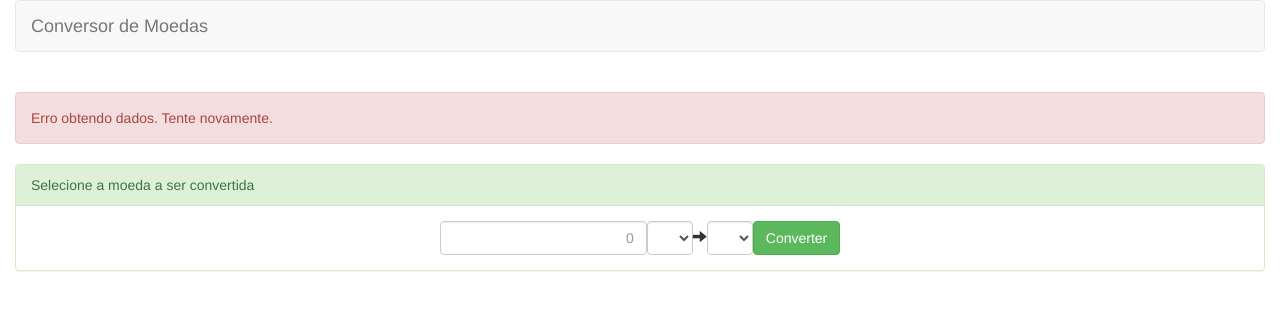
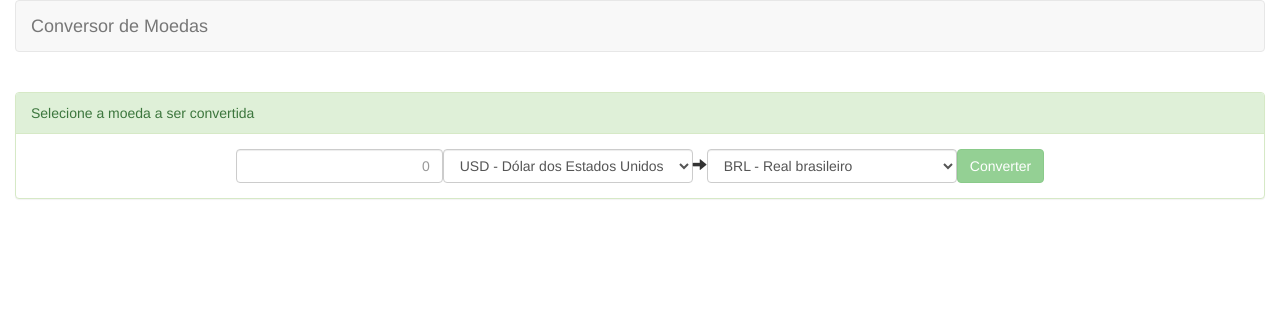
Before and after one commit to bognarjunior/conversor-de-moedas, an Angular app: page / in a window 1280 px wide. Shown: the top 310 px of the page. Built offline with nearby package versions, Linux system fonts and the light colour scheme.

Commit message:
Implementando component
Implementando o formulário de validação de moedas

```diff
--- a/src/app/conversor/components/conversor.component.html
+++ b/src/app/conversor/components/conversor.component.html
@@ -1,6 +1,7 @@
 <br />
 <div class="alert alert-danger"
-	role="alert">
+	role="alert"
+	*ngIf="possuiErro">
 	Erro obtendo dados. Tente novamente.
 </div>
 <div class="panel panel-success">
@@ -8,18 +9,24 @@
 		Selecione a moeda a ser convertida
 	</div>
 	<div class="panel-body text-center">
-	  <form class="form-inline">
+	  <form #conversaoForm="ngForm" class="form-inline">
 		<input
 			type="text"
 			name="valor"
 			class="form-control text-right"
 			placeholder="0"
+			[(ngModel)]="conversao.valor"
 			required>
 		<select
 			name="moedaDe"
 			class="form-control"
+			[(ngModel)]="conversao.moedaDe"
 			required>
-			<option>
+			<option
+				*ngFor="let moeda of moedas"
+				[value]="moeda.sigla"
+				>
+				{{ moeda.sigla }} - {{ moeda.descricao }}
 			</option>
 		</select>
 		<span class="glyphicon glyphicon-arrow-right"
@@ -27,14 +34,24 @@
 		<select
 			name="moedaPara"
 			class="form-control"
+			[(ngModel)]="conversao.moedaPara"
 			required>
-			<option>
+			<option
+				*ngFor="let moeda of moedas"
+				[value]="moeda.sigla"
+				>
+				{{ moeda.sigla }} - {{ moeda.descricao }}
 			</option>
 		</select>
 		<input
 			type="submit"
 			value="Converter"
-			class="btn btn-success">
+			class="btn btn-success"
+			data-toggle="modal"
+			data-target="#modalCotacao"
+			(click)="converter()"
+			[disabled]="!conversaoForm.form.valid"
+			>
 	  </form>
 	 </div>
 </div>
--- a/src/app/conversor/components/conversor.component.ts
+++ b/src/app/conversor/components/conversor.component.ts
@@ -1,4 +1,8 @@
-import { Component, OnInit } from '@angular/core';
+import { Component, OnInit, ViewChild } from '@angular/core';
+import { NgForm } from '@angular/forms';
+
+import { Moeda, Conversao, ConversaoResponse } from '../models';
+import { MoedaService, ConversorService } from '../services';
 
 @Component({
   selector: 'app-conversor',
@@ -7,9 +11,46 @@ import { Component, OnInit } from '@angular/core';
 })
 export class ConversorComponent implements OnInit {
 
-  constructor() { }
+  private moedas: Moeda[];
+  private conversao: Conversao;
+  private possuiErro: boolean;
+  private conversaoResponse: ConversaoResponse;
+
+  @ViewChild("conversaoForm") conversaoForm: NgForm;
+
+  constructor(
+    private moedaService: MoedaService,
+    private conversorService: ConversorService
+  ) {}
 
   ngOnInit() {
+  	this.moedas = this.moedaService.listarTodas();
+  	this.init();
   }
 
+  /**
+   * Efetua a chamada para a conversão dos valores.
+   *
+   * @return void
+   */
+  init(): void {
+  	this.conversao = new Conversao('USD', 'BRL', null);
+  	this.possuiErro = false;
+  }
+
+  /**
+   * Efetua a chamada para a conversão dos valores.
+   *
+   * @return void
+   */
+  converter(): void {
+  	if (this.conversaoForm.form.valid) {
+  	  this.conversorService
+      .converter(this.conversao)
+      .subscribe(
+        response => this.conversaoResponse = response,
+        error => this.possuiErro = true
+      );
+  	}
 }
+}
--- a/src/app/conversor/conversor.module.ts
+++ b/src/app/conversor/conversor.module.ts
@@ -1,6 +1,7 @@
 import { NgModule } from '@angular/core';
 import { CommonModule } from '@angular/common';
-import { HttpModule } from '@angular/http'
+import { HttpModule } from '@angular/http';
+import { FormsModule } from '@angular/forms';
 
 import { ConversorComponent } from './components';
 import { MoedaService, ConversorService } from './services';
@@ -9,7 +10,8 @@ import { MoedaService, ConversorService } from './services';
 @NgModule({
   imports: [
     CommonModule,
-    HttpModule
+    HttpModule,
+    FormsModule
   ],
   declarations: [
     ConversorComponent
```
